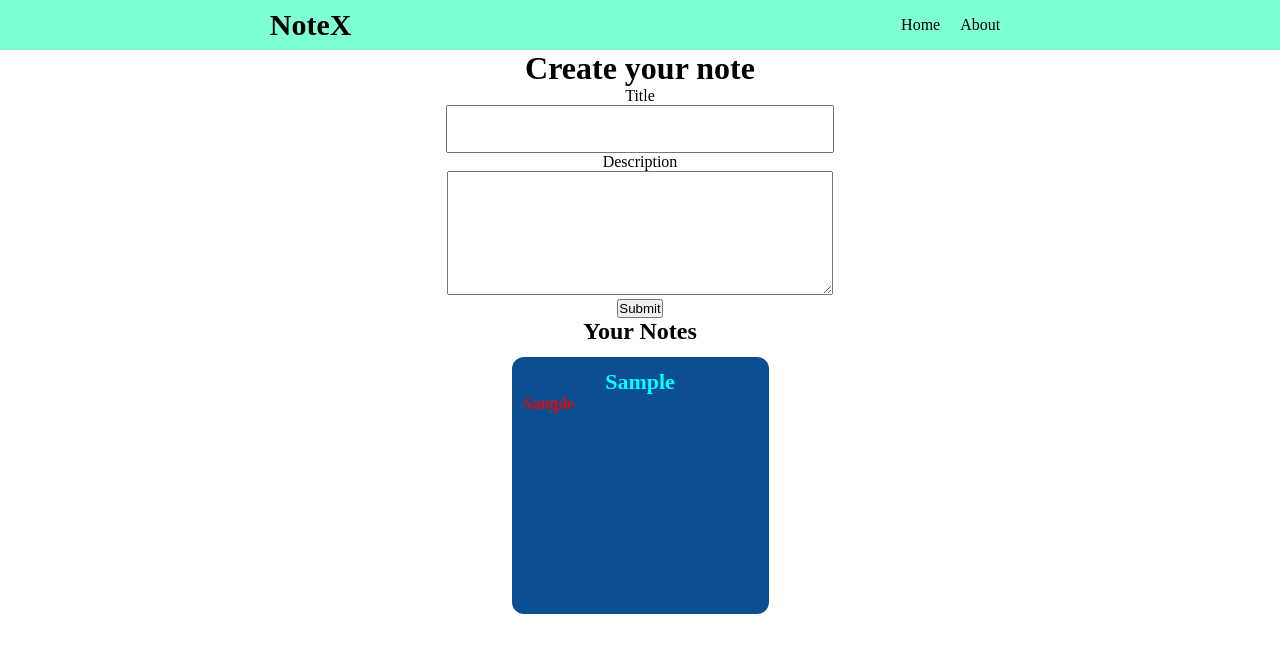
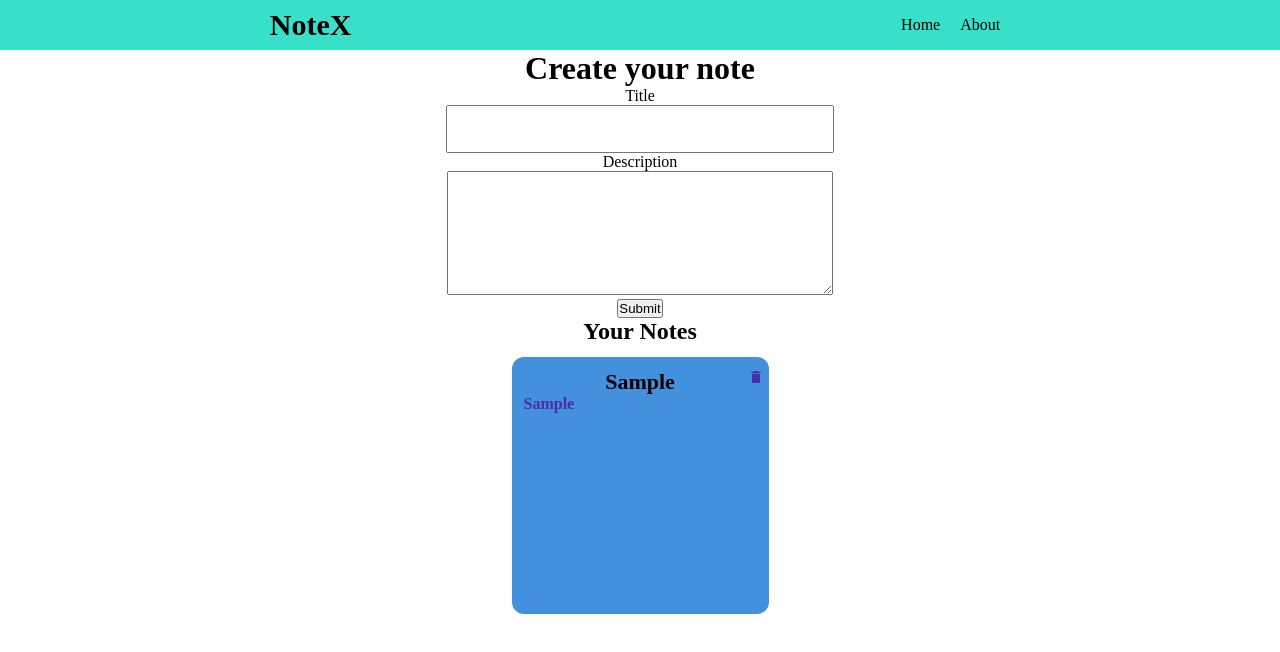
Before and after one commit to akavinashparma2006/Notes-App-Using-React, a React (Vite) app: page / in a window 1280 px wide. Both pictures are taken after typing "Sample", "Sample" into the empty fields and a click on the button "Submit". Shown: the top 652 px of the page. Built offline with nearby package versions, Linux system fonts and the light colour scheme.

Commit message:
added delete style

```diff
--- a/components/Card.jsx
+++ b/components/Card.jsx
@@ -1,8 +1,10 @@
-import React from 'react'
+import { MdDelete } from "react-icons/md";
 
-function Card({ title, desc }) {
+function Card({ title, desc, deleteNote }) {
   return (
     <div className='card'>
+      <div className='del' onClick={()=>deleteNote(title)}>
+      <MdDelete /></div>
       <div className='title'>{title}</div>
       <div className='desc'>{desc}</div>
     </div>
--- a/components/Navabar.jsx
+++ b/components/Navabar.jsx
@@ -1,5 +1,3 @@
-import React from 'react'
-
 const Navabar = () => {
   return (
     <nav>
--- a/package.json
+++ b/package.json
@@ -11,7 +11,8 @@
   },
   "dependencies": {
     "react": "^19.2.6",
-    "react-dom": "^19.2.6"
+    "react-dom": "^19.2.6",
+    "react-icons": "^5.6.0"
   },
   "devDependencies": {
     "@eslint/js": "^10.0.1",
--- a/src/App.css
+++ b/src/App.css
@@ -2,7 +2,7 @@ nav{
   display:flex;
   justify-content: space-around;
   align-items: center;
-  background-color: aquamarine;
+  background-color: rgb(56, 223, 201);
   height:50px;
 }
 nav ul li{
@@ -50,19 +50,20 @@ textarea{
 .card{
   width: 233px;
   height: 233px;
-  background-color: rgb(11, 78, 145);
-  color: rgb(232, 7, 7);
+  background-color: rgb(67, 144, 221);
+  color: rgb(74, 45, 170);
   font-weight: bold;
   padding: 12px;
   margin:12px;
   border-radius: 12px;
+  position: relative;
 }
 
 
 .card .title{
   text-align: center;
   font-size: 22px;
-  color: aqua;
+  color: rgb(0, 0, 0);
 
 }
 
@@ -79,3 +80,9 @@ textarea{
   justify-content: center;
   flex-direction: column;
 }
+
+.del{
+  position: absolute;
+  right:5px;
+  cursor: pointer;
+}
--- a/src/App.jsx
+++ b/src/App.jsx
@@ -2,20 +2,48 @@
 import './App.css'
 import Navabar from '../components/Navabar.jsx'
 import { useState } from 'react'
+
 import Card from '../components/card.jsx'
 
+
 function App() {
-  const [Notes, setNotes] = useState([])
+
+  const [Notes, setNotes] = useState(() => {
+    const localNotes = localStorage.getItem('notes')
+    return localNotes ? JSON.parse(localNotes) : []
+  })
+
 
   const [currentNote, setcurrentNote] = useState({ title: "", desc: "" })
 
+
+
+
+
+
+
   const handleSubmit = (e) => {
     e.preventDefault()
-    setNotes([...Notes, currentNote])
-    setcurrentNote({title:"",desc:""})
+
+    const updatedNotes = [...Notes, currentNote]
+    setNotes(updatedNotes)
+    setcurrentNote({ title: "", desc: "" })
+
+    localStorage.setItem("notes", JSON.stringify(updatedNotes))
   }
 
+
+
+  const deleteNote = (titleToDelete) => {
+    const updatedNotes = Notes.filter((item) => item.title != titleToDelete)
+    setNotes(updatedNotes)
+    localStorage.setItem('notes', JSON.stringify(updatedNotes))
+  }
+
+
+
   const handleChange = (e) => { setcurrentNote({...currentNote, [e.target.name]: e.target.value}) }
+
 
 
   return (
@@ -45,7 +73,7 @@ function App() {
         <h2>Your Notes</h2>
         <div className='container'>
         {Notes && Notes.map(note => {
-          return <Card title={note.title} desc={note.desc}/>
+          return <Card title={note.title} deleteNote={deleteNote} desc={note.desc}/>
         })}
         </div>
       </section>
```
Also changed, not shown: 1 other file (tests, documents, lock files or other folders).
